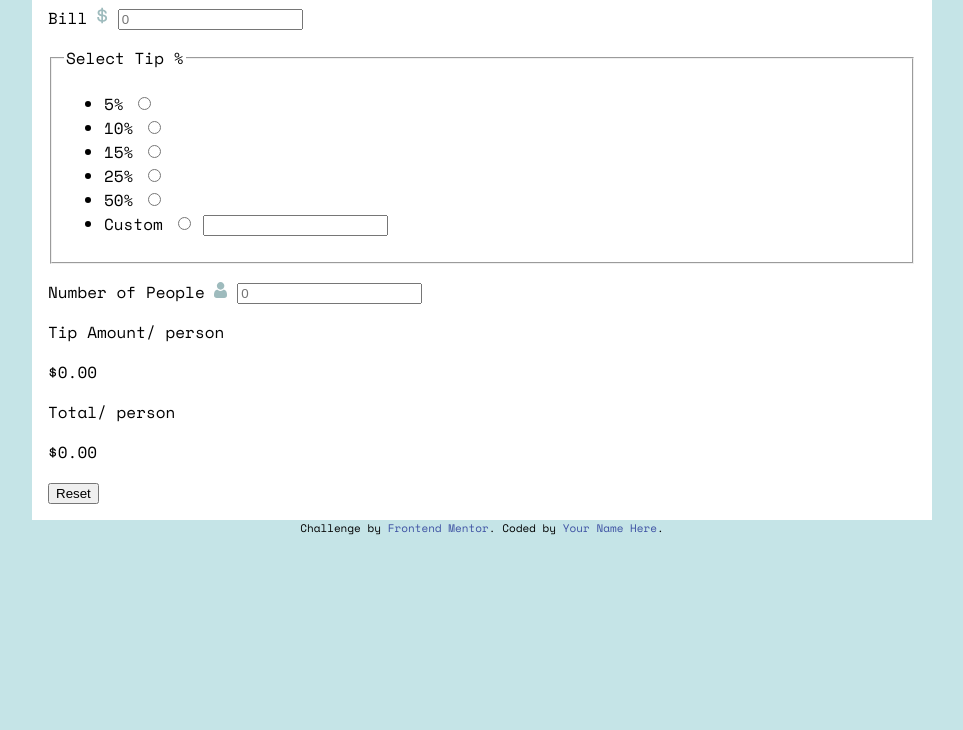
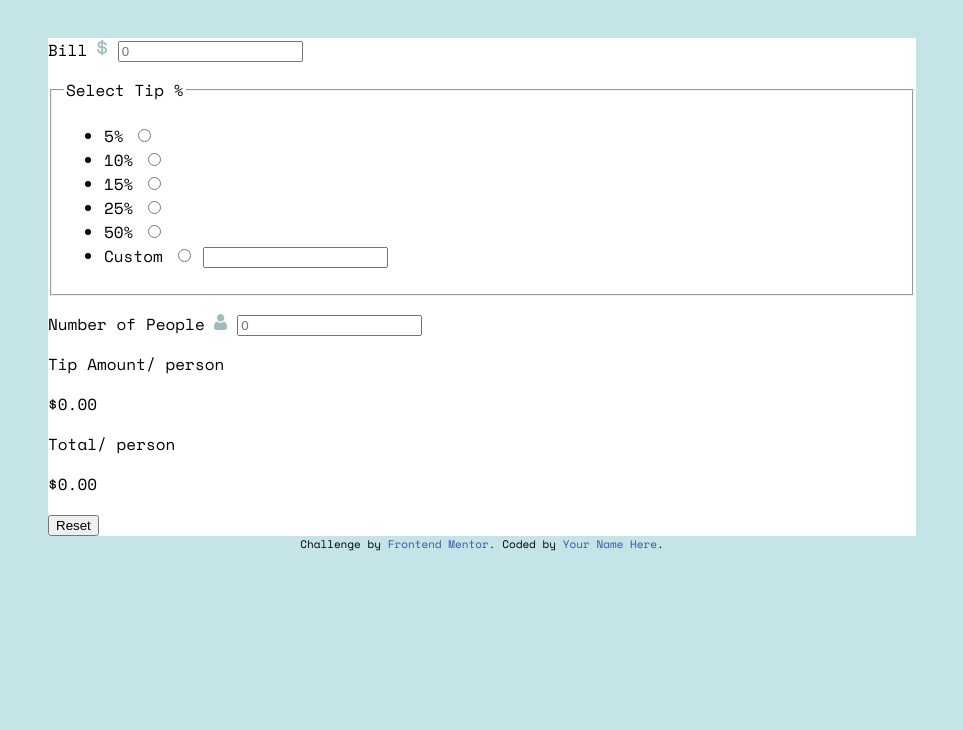
Before and after one commit to BlessTheBoy/tip-calculator-app, a website: page index.html in a window 1280 px wide. Shown: the part 134-864 px from the top of the page, without its empty margins (158-1121 px from the left). Before the commit the page ends 800 px from the top, so only its background shows below. Drawn offline with nearby package versions, Linux system fonts and the light colour scheme.

Commit message:
reslponsive header and containers

```diff
--- a/app/scss/components/calculator.scss
+++ b/app/scss/components/calculator.scss
@@ -2,6 +2,12 @@
 @use '../util' as *;
 
 .calc {
-  background-color: $white;
-  padding: 1rem;
+  @include breakpoint(medium) {
+    // padding: 0 1rem;
+  }
+
+  &__container {
+    background-color: $white;
+    margin: 0 auto;
+  }
 }
--- a/app/scss/components/container.scss
+++ b/app/scss/components/container.scss
@@ -1,6 +1,11 @@
 @use '../util' as *;
 
 .container {
-  max-width: rem(900);
+  max-width: rem(550);
   margin: 0 auto;
+
+  @include breakpoint(medium) {
+    max-width: rem(900);
+    padding: 0 1rem;
+  }
 }
--- a/app/scss/components/header.scss
+++ b/app/scss/components/header.scss
@@ -1,6 +1,8 @@
+@use '../util' as *;
+
 .header {
   text-align: center;
-  margin-bottom: 3rem;
+  margin: 4rem auto 3rem;
   &__logo {
     object-fit: contain;
   }
--- a/index.html
+++ b/index.html
@@ -44,7 +44,7 @@
       <img src="images/logo.svg" alt="splitter logo" class="header__logo" />
     </header>
     <main class="container calc">
-      <form action="">
+      <form class="calc__container" action="">
         <div class="calc__form form">
           <p class="form-control">
             <label for="bill">Bill</label>
```
Also changed, not shown: dist/style.css, 1 other file.
